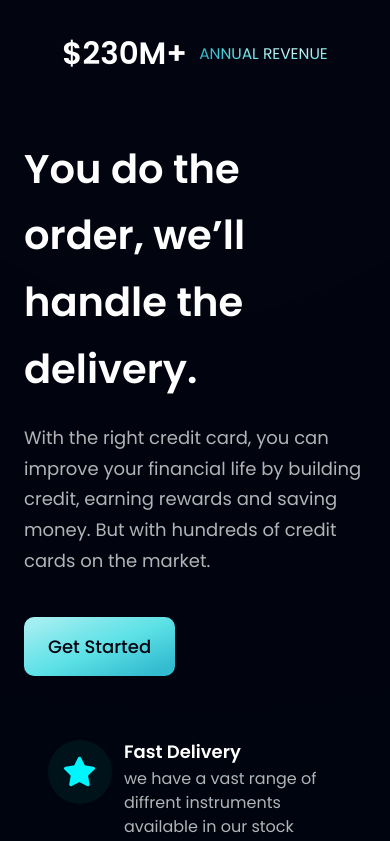
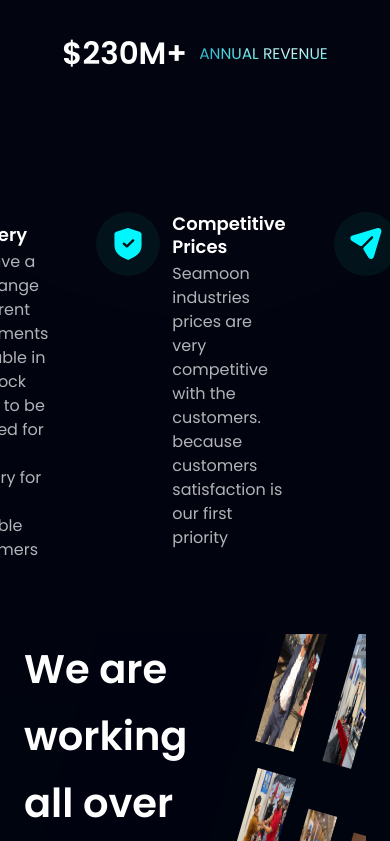
Before and after one commit to abdulbutt403/seamoon-industries, a React (Vite) app: page / in a window 390 px wide. Shown: the part 1143-1984 px from the top of the page. Built offline with nearby package versions, Linux system fonts and the light colour scheme.

Commit message:
Design changes

```diff
--- a/src/App.jsx
+++ b/src/App.jsx
@@ -24,9 +24,7 @@ const App = () => (
         <Business />
         <Gallery/>
         <CardDeal />
-        <Billing />
         <CardDeal2 />
-        <Testimonials />
         <CTA />
         <Contact/>
         <Footer />
--- a/src/components/Business.jsx
+++ b/src/components/Business.jsx
@@ -3,7 +3,7 @@ import styles, { layout } from "../style";
 import Button from "./Button";
 
 const FeatureCard = ({ icon, title, content, index }) => (
-  <div className={`flex flex-row p-6 rounded-[20px] ${index !== features.length - 1 ? "mb-6" : "mb-0"} feature-card`}>
+  <div className={`flex flex-row p-6 rounded-[20px] mb-6 feature-card`}>
     <div className={`w-[64px] h-[64px] rounded-full ${styles.flexCenter} bg-dimBlue`}>
       <img src={icon} alt="star" className="w-[50%] h-[50%] object-contain" />
     </div>
@@ -20,21 +20,7 @@ const FeatureCard = ({ icon, title, content, index }) => (
 
 const Business = () =>  (
   <section id="features" className={layout.section}>
-    <div className={layout.sectionInfo}>
-      <h2 className={styles.heading2}>
-        You do the order, <br className="sm:block hidden" /> we’ll handle
-        the delivery.
-      </h2>
-      <p className={`${styles.paragraph} max-w-[470px] mt-5`}>
-        With the right credit card, you can improve your financial life by
-        building credit, earning rewards and saving money. But with hundreds
-        of credit cards on the market.
-      </p>
-
-      <Button styles={`mt-10`} />
-    </div>
-
-    <div className={`${layout.sectionImg} flex-col`}>
+    <div className={`${layout.sectionImg} flex-row`}>
       {features.map((feature, index) => (
         <FeatureCard key={feature.id} {...feature} index={index} />
       ))}
--- a/src/components/CardDeal.jsx
+++ b/src/components/CardDeal.jsx
@@ -47,7 +47,7 @@ export default function CardDeal() {
       >
         <iframe src={testPdf} style={{position: 'absolute', left: 0, right: 0, bottom: 0, top: 0, height: '100%', width: '100%'}}/>
       </Modal>
-      <div className={layout.sectionInfo}>
+      <div className={layout.sectionInfo2}>
         <h2 className={styles.heading2}>
           Go through our dental <br className="sm:block hidden" /> catalogue
           easily.
--- a/src/components/Contact.jsx
+++ b/src/components/Contact.jsx
@@ -30,9 +30,6 @@ const Contact = () => (
               <div className="app-form-group">
                 <input className="app-form-control" placeholder="EMAIL"/>
               </div>
-              <div className="app-form-group">
-                <input className="app-form-control" placeholder="CONTACT NO"/>
-              </div>
               <div className="app-form-group message">
                 <textarea className="app-form-control" placeholder="MESSAGE"/>
               </div>
--- a/src/constants/index.js
+++ b/src/constants/index.js
@@ -32,7 +32,7 @@ export const features = [
     icon: shield,
     title: "Competitive Prices",
     content:
-      "Seamoon industries prices are very competitive and flexible with the customers. because customers satisfaction is our first priority",
+      "Seamoon industries prices are very competitive  with the customers. because customers satisfaction is our first priority",
   },
   {
     id: "feature-3",
--- a/src/index.css
+++ b/src/index.css
@@ -719,6 +719,10 @@ input[type=range]:focus::-ms-fill-upper {
     animation-play-state: running !important;
   }
 
+  .screen{
+    width: 100%;
+  }
+
   .shelter {
     position: absolute;
     top: 0;
@@ -986,6 +990,11 @@ input[type=range]:focus::-ms-fill-upper {
 }
 
 .screen {
+  width: 80%;
+  margin: auto;
+}
+
+.screen {
   position: relative;
   background-color: rgb(0 4 15 / 1);
   box-shadow: 0 0 20px rgb(226 222 232 / 25%);
--- a/src/style.js
+++ b/src/style.js
@@ -6,6 +6,7 @@ const styles = {
 
   flexCenter: "flex justify-center items-center",
   flexStart: "flex justify-center items-start",
+  flexEnd: "flex justify-center items-start",
 
   paddingX: "sm:px-16 px-6",
   paddingY: "sm:py-16 py-6",
@@ -22,6 +23,8 @@ export const layout = {
   sectionImgReverse: `flex-1 flex ${styles.flexCenter} md:mr-10 mr-0 md:mt-0 mt-10 relative`,
   sectionImg: `flex-1 flex ${styles.flexCenter} md:ml-10 ml-0 md:mt-0 mt-10 relative`,
 
+
+  sectionInfo2: `flex-1 ${styles.End} flex-col`,
   sectionInfo: `flex-1 ${styles.flexStart} flex-col`,
 };
 
```
